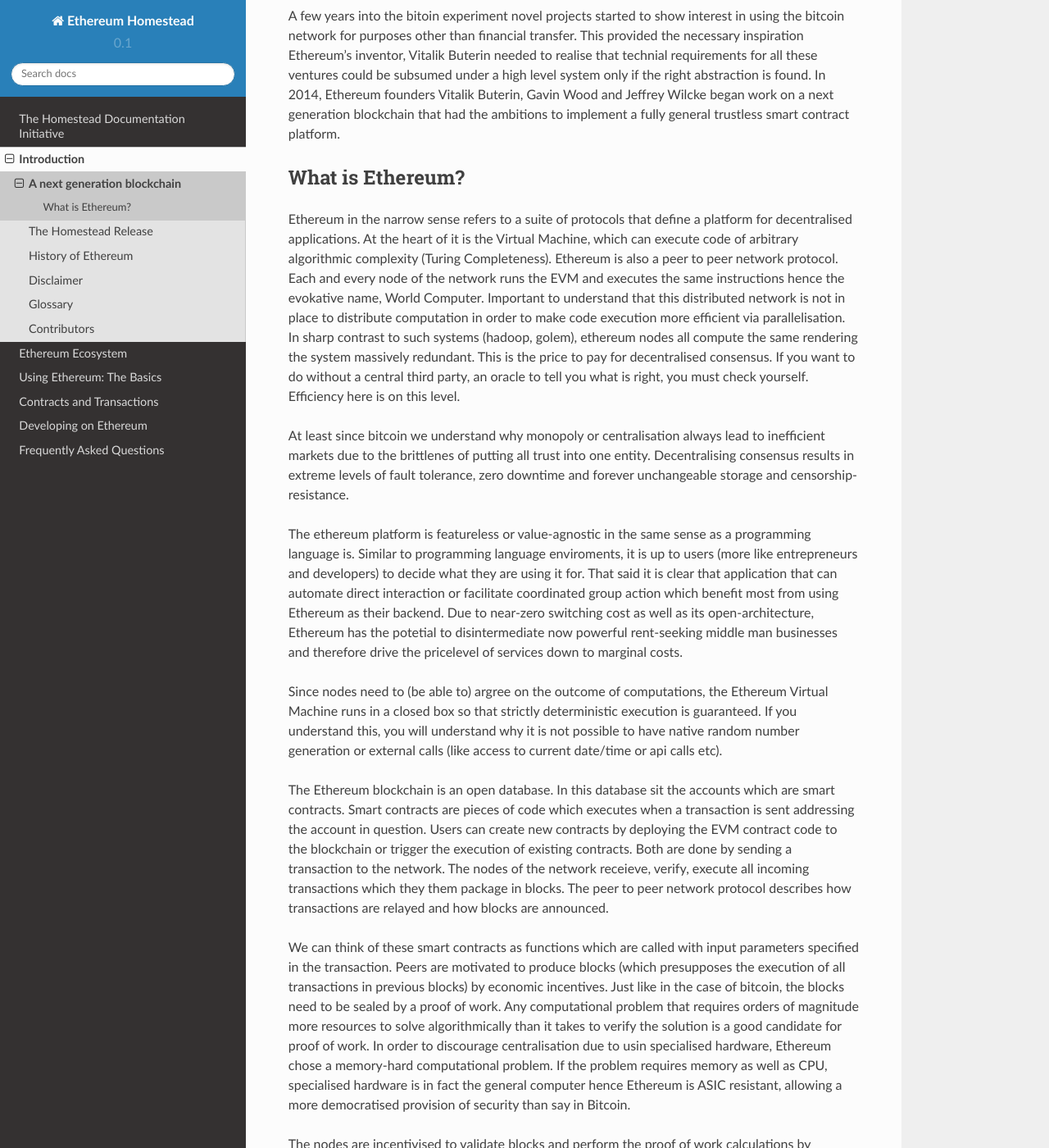
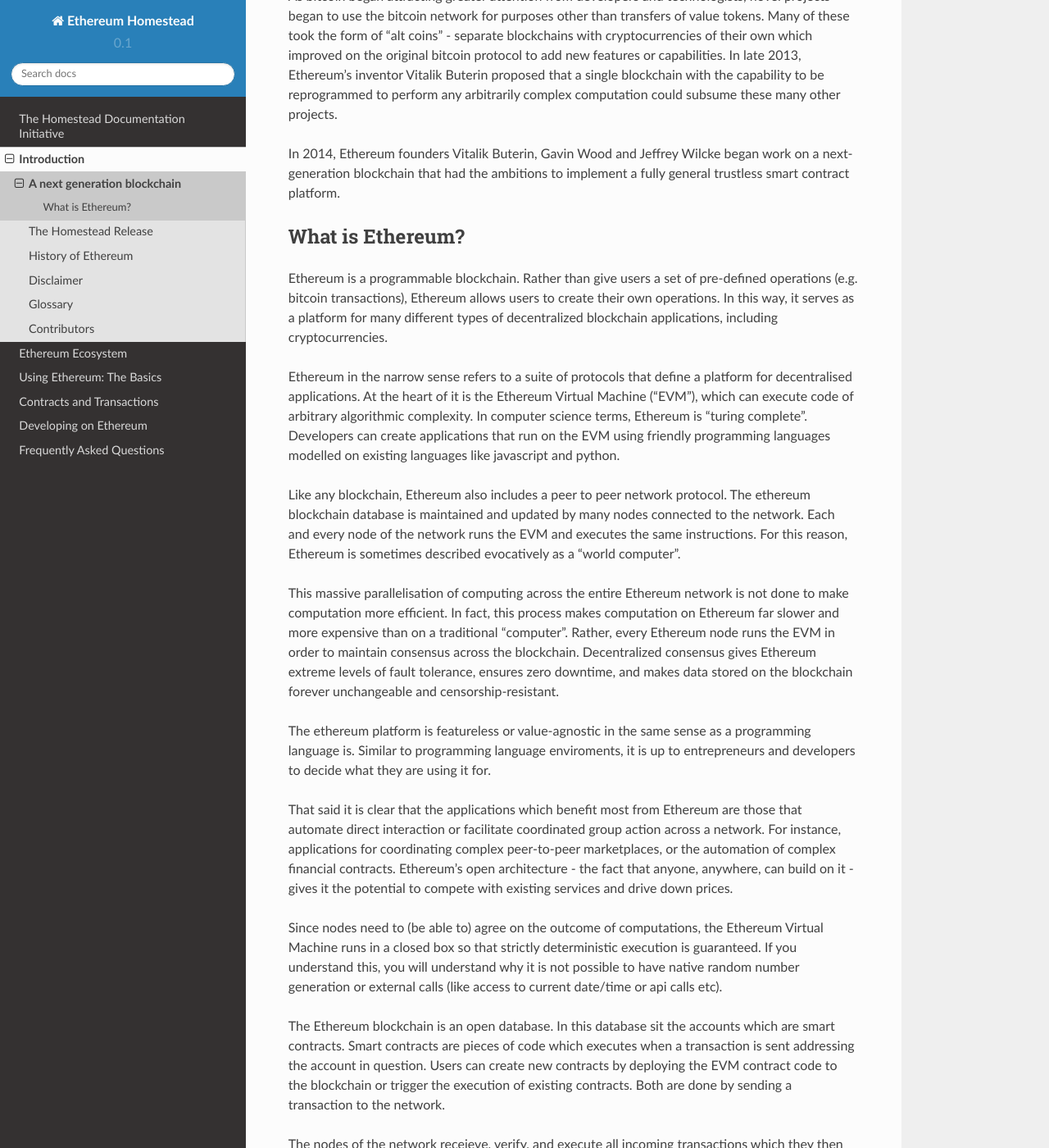
Before and after one commit to ethereum/homestead-guide, a Sphinx documentation site: the page built from source/introduction/what-is-ethereum.rst, in a window 1280 px wide and 1400 px high, scrolled down 632 px. Shown: the whole window at 82% size. Built offline with Sphinx 7.4.7 and the Read the Docs theme 2.0.0, drawn with Linux system fonts in a browser that asks for light colours; some of the changed text lies outside the part shown.

Commit message:
Update what-is-ethereum.rst

```diff
--- a/source/introduction/what-is-ethereum.rst
+++ b/source/introduction/what-is-ethereum.rst
@@ -3,43 +3,46 @@
 =======================================================================
 A blockchain is a distributed computing architecture where every network node executes and records the same transactions, grouped in blocks. Each block contains a mathematical calculation which verifies that it contains all of the transactions and is based on the previous block. If all nodes in the blockchain network have consensus on each block in the chain, then this enables a sort of distributed ledger or replicated database of the transactions that occurred.
 
-Blockchain technology is the technological basis of Bitcoin, first described as a coherent cryptoeconomic system by its mysterius author Satoshi Nakamoto in his white paper "Bitcoin: A Peer-to-Peer Electronic Cash System", published in 2009. While the use of blockchains for more general uses is already discussed in the original paper, it was not until a few years later that blockchain technology emerged as a generic term to designate the cryptoeconomic system composed of a transparent open ledger or database representing a state of a complex system, manipulated via sending transactions to the guardians of the blockchain. The guardians are nodes of a decentralised peer to peer network. In Bitcoin's case the open ledger is simply conceived of as a table of account balances, and transactions are value transfers. Due to the decentralised nature of this peer to peer system, secured by cryptography and driven by algorithmically enforced economic incentives coupled with scarcity and controlled issuence (predictable inflation) coded in the protocol, bitcoin is suitable to serve as sound digital money without central bank or other power behind it. This allows trustless finance between individuals.
+Blockchain technology is the technological basis of Bitcoin, first described by its mysterious author Satoshi Nakamoto in his white paper "Bitcoin: A Peer-to-Peer Electronic Cash System", published in 2008. While the use of blockchains for more general uses was already discussed in the original paper, it was not until a few years later that blockchain technology emerged as a generic term to designate the cryptoeconomic system composed of a transparent open ledger or database representing a state of a complex system, manipulated via transactions propagated across a peer to peer network. In Bitcoin's case the open ledger is conceived of as a table of account balances, and transactions are transfers of the bitcoin token. Due to the decentralised nature of this peer to peer system, secured by cryptography and driven by algorithmically enforced economic incentives coupled with scarcity and controlled issuence (predictable inflation) coded in the protocol, bitcoin is suitable to serve as digital money without a central bank or other centralized authority behind it. This allows trustless finance between individuals.
 
-A few years into the bitoin experiment novel projects started to show interest in using the bitcoin network for purposes other than financial transfer. This provided the necessary inspiration Ethereum's inventor, Vitalik Buterin needed to realise that technial requirements for all these ventures could be subsumed under a high level system only if the right abstraction is found.
-In 2014, Ethereum founders Vitalik Buterin, Gavin Wood and Jeffrey Wilcke began work on a next generation blockchain that had the ambitions to implement a fully general trustless smart contract platform.
+As bitcoin began attracting greater attention from developers and technologists, novel projects began to use the bitcoin network for purposes other than transfers of value tokens. Many of these took the form of "alt coins" - separate blockchains with cryptocurrencies of their own which improved on the original bitcoin protocol to add new features or capabilities. In late 2013, Ethereum's inventor Vitalik Buterin proposed that a single blockchain with the capability to be reprogrammed to perform any arbitrarily complex computation could subsume these many other projects.
+
+In 2014, Ethereum founders Vitalik Buterin, Gavin Wood and Jeffrey Wilcke began work on a next-generation blockchain that had the ambitions to implement a fully general trustless smart contract platform.
 
 
 ********************************************************************************
 What is Ethereum?
 ********************************************************************************
 
-Ethereum in the narrow sense refers to a suite of protocols that define a platform for decentralised applications. At the heart of it is the Virtual Machine, which can execute code of arbitrary algorithmic complexity (Turing Completeness). Ethereum
-is also a peer to peer network protocol. Each and every node of the network runs the EVM and executes the same instructions hence the evokative name, World Computer.
-Important to understand that this distributed network is not in place to distribute computation in order to make code execution more efficient via parallelisation.
-In sharp contrast to such systems (hadoop, golem), ethereum nodes all compute the same rendering the system massively redundant. This is the price to pay for decentralised consensus. If you want to do without a central third party, an oracle to tell you what is right, you must check yourself. Efficiency here is on this level.
+Ethereum is a programmable blockchain. Rather than give users a set of pre-defined operations (e.g. bitcoin transactions), Ethereum allows users to create their own operations. In this way, it serves as a platform for many different types of decentralized blockchain applications, including cryptocurrencies.
 
-At least since bitcoin we understand why monopoly or centralisation always lead to inefficient markets due to the brittlenes of putting all trust into one entity.
-Decentralising consensus results in extreme levels of fault tolerance, zero downtime and forever unchangeable storage and censorship-resistance.
+Ethereum in the narrow sense refers to a suite of protocols that define a platform for decentralised applications. At the heart of it is the Ethereum Virtual Machine ("EVM"), which can execute code of arbitrary algorithmic complexity. In computer science terms, Ethereum is "turing complete". Developers can create applications that run on the EVM using friendly programming languages modelled on existing languages like javascript and python.
 
-The ethereum platform is featureless or value-agnostic in the same sense as a programming language is. Similar to programming language enviroments, it is up to users (more like entrepreneurs and developers) to decide what they are using it for.
-That said it is clear that application that can automate direct interaction or facilitate coordinated group action which benefit most from using Ethereum as their backend. Due to near-zero switching cost as well as its open-architecture, Ethereum has the potetial to disintermediate now powerful rent-seeking middle man businesses and therefore drive the pricelevel of services down to marginal costs.
+Like any blockchain, Ethereum also includes a peer to peer network protocol. The ethereum blockchain database is maintained and updated by many nodes connected to the network. Each and every node of the network runs the EVM and executes the same instructions. For this reason, Ethereum is sometimes described evocatively as a "world computer".
 
-Since nodes need to (be able to) argree on the outcome of computations, the Ethereum Virtual Machine runs in a closed box so that strictly deterministic execution is guaranteed. If you understand this, you will understand why it is not possible to have native random number generation or external calls (like access to current date/time or api calls etc).
+This massive parallelisation of computing across the entire Ethereum network is not done to make computation more efficient. In fact, this process makes computation on Ethereum far slower and more expensive than on a traditional "computer". Rather, every Ethereum node runs the EVM in order to maintain consensus across the blockchain. Decentralized consensus gives Ethereum extreme levels of fault tolerance, ensures zero downtime, and makes data stored on the blockchain forever unchangeable and censorship-resistant.
 
-The Ethereum blockchain is an open database. In this database  sit the accounts which are smart contracts. Smart contracts are pieces of code which executes when a transaction is sent addressing the account in question. Users can create new contracts by deploying the EVM contract code to the blockchain or trigger the execution of existing contracts. Both are done by sending a transaction to the network.
-The nodes of the network receieve, verify, execute all incoming transactions which they them package in blocks. The peer to peer network protocol describes how transactions are relayed and how blocks are announced.
+The ethereum platform is featureless or value-agnostic in the same sense as a programming language is. Similar to programming language enviroments, it is up to entrepreneurs and developers to decide what they are using it for.
+
+That said it is clear that the applications which benefit most from Ethereum are those that automate direct interaction or facilitate coordinated group action across a network. For instance, applications for coordinating complex peer-to-peer marketplaces, or the automation of complex financial contracts. Ethereum's open architecture - the fact that anyone, anywhere, can build on it - gives it the potential to compete with existing services and drive down prices.
+
+Since nodes need to (be able to) agree on the outcome of computations, the Ethereum Virtual Machine runs in a closed box so that strictly deterministic execution is guaranteed. If you understand this, you will understand why it is not possible to have native random number generation or external calls (like access to current date/time or api calls etc).
+
+The Ethereum blockchain is an open database. In this database sit the accounts which are smart contracts. Smart contracts are pieces of code which executes when a transaction is sent addressing the account in question. Users can create new contracts by deploying the EVM contract code to the blockchain or trigger the execution of existing contracts. Both are done by sending a transaction to the network.
+
+The nodes of the network receieve, verify, and execute all incoming transactions which they then package into blocks. The peer to peer network protocol describes how transactions are relayed and how blocks are announced.
 
 We can think of these smart contracts as functions which are called with input parameters specified in the transaction. Peers are motivated to produce blocks (which presupposes the execution of all transactions in previous blocks) by economic incentives.
-Just like in the case of bitcoin, the blocks need to be sealed by a proof of work.
-Any computational problem that requires orders of magnitude more resources to solve algorithmically than it takes to verify the solution is a good candidate for proof of work. In order to discourage centralisation due to usin specialised hardware, Ethereum chose a memory-hard computational problem. If the problem requires memory as well as CPU, specialised hardware is in fact the general computer hence Ethereum is ASIC resistant, allowing a more democratised provision of security than say in Bitcoin.
 
-The nodes are incentivised to validate blocks and perform the proof of work calculations by competing for a reward. Those node to first submit a valid block with the strongest proof is rewarded.
+Just like in the case of bitcoin, the blocks need to be sealed by a proof of work. Any computational problem that requires orders of magnitude more resources to solve algorithmically than it takes to verify the solution is a good candidate for proof of work. In order to discourage centralisation due to the use of specialised hardware (e.g. ASICs), Ethereum chose a memory-hard computational problem. If the problem requires memory as well as CPU, specialised hardware is in fact the general computer hence Ethereum is ASIC resistant, allowing a more democratised provision of security than blockchains whose mining is dominated by specialized hardware, like Bitcoin.
 
-The system is protected against users sending frivolous computational tasks (DDOS peers with transactions or running infinite loops etc) because transaction senders are charged for each execution step. Even in the absence of transactions, nodes are producing blocks and get a standard one-off fee for their contribution called mining reward.
+The nodes are incentivised to validate blocks and perform the proof of work calculations by competing for a reward. The first node to submit a valid block with the strongest proof is rewarded.
 
-Transaction charges and mining reward necessitate having a token of value, a currency at the heart of the system. The mining reward is newly minted coins as if you found gold (which is why the whole process of validation is called mining). This currency is Ether.
+The system is protected against users sending frivolous computational tasks (DDOS peers with transactions or running infinite loops etc) because transaction senders are charged for each execution step. Even in the absence of transactions, nodes are producing blocks and get a standard one-off fee for their contribution called a mining reward.
 
-Because of all these aspects of the system it makes sense to talk about Ethereum in the wide sense as an ecosystem of the core protocol with supporting infrastructure and community.
+Transaction charges and mining rewards necessitate having a token of value, a currency at the heart of the system. The mining reward is newly minted coins as if you found gold (which is why the whole process of validation is called mining). This currency is Ether.
+
+Ethereum is perhaps best described as an ecosystem: the core protocol is supported by various pieces of infrastructure, code, and community that together make up the Ethereum project.
 
 This chapter discusses the
 * social and institutional basis relevant for governance and collaboration of an open source project (_`The Ethereum foundation`, _`Community Discussion Fora`)
```
